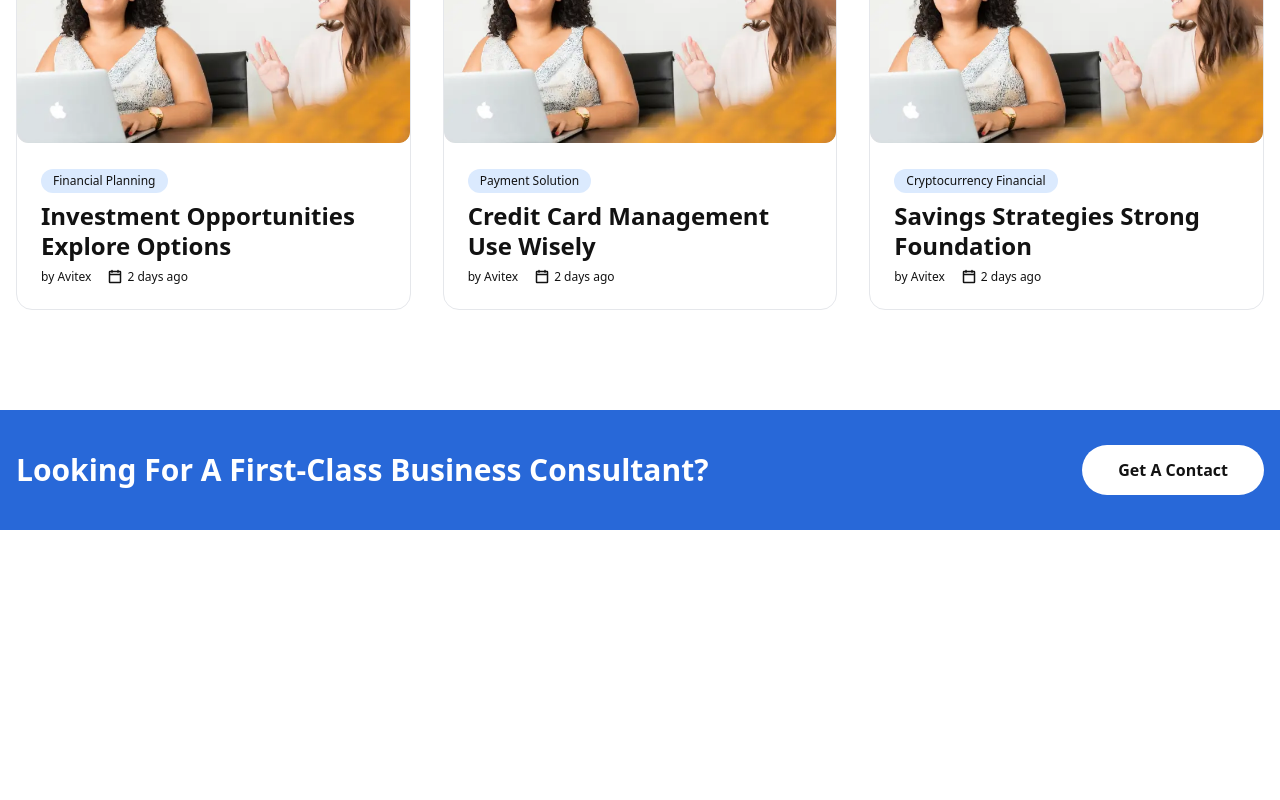
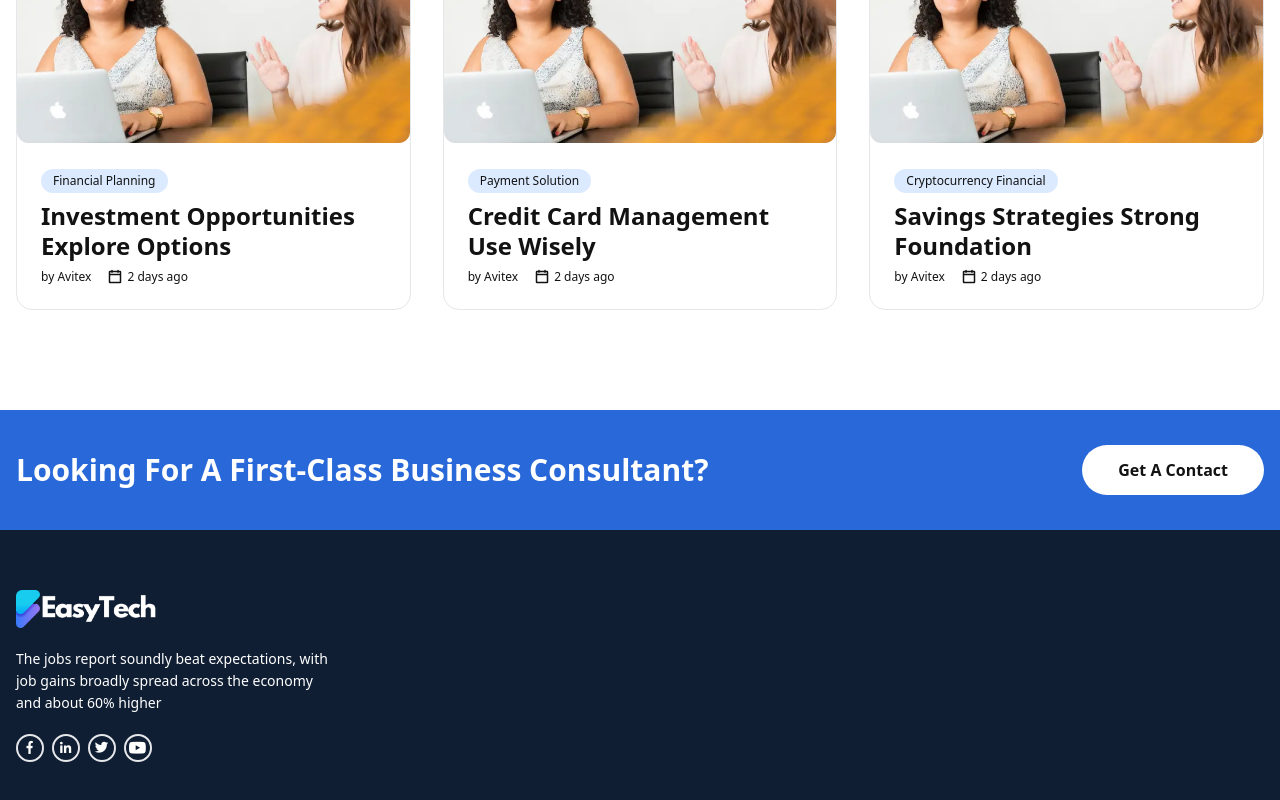
Before and after one commit to panjiasmoroart/next-blog, a Next.js app: page / in a window 1280 px wide. Shown: the part 4781-5581 px from the top of the page. Before the commit the page ends 5311 px from the top, so only its background shows below. Built offline with nearby package versions, Linux system fonts and the light colour scheme.

Commit message:
Footer Component Design - Part 2

```diff
--- a/src/app/page.js
+++ b/src/app/page.js
@@ -12,6 +12,7 @@
 import blogData from '@/data/blog.json'
 import Blog from "@/components/Blog/Blog";
 import Partner from "@/components/Partner/Partner";
+import Footer from "@/components/Footer/Footer";
 
 export default function Home() {
   return (
@@ -31,6 +32,9 @@
           <Testimonial />
           <Blog data={blogData} />
           <Partner className='lg:mt-[100px] sm:mt-16 mt-10' />
+          <footer id="footer">
+            <Footer />
+          </footer>
        </main>
     </div>
   );
--- /dev/null
+++ b/src/components/Footer/Footer.jsx
@@ -0,0 +1,42 @@
+import Image from 'next/image';
+import Link from 'next/link';
+import React from 'react';
+
+const Footer = () => {
+    return (
+        <div className='footer-block bg-[#0f1e33] pt-[60px]'>
+            <div className='container'>
+                <div className='flex max-lg:flex-col max-lg:items-start gap-y-10 pb-10'>
+                    <div className='lg:w-1/4'>
+                        <div className='footer-company-infor flex flex-col justify-between gap-5'>
+                            <Image alt='logo' width={4000} height={4000} className='footer-logo w-[145px]' src='/images/LogoWhite.png' />
+                            <div className='text caption1 text-white'>
+                            The jobs report soundly beat expectations, with job gains broadly spread across the economy and about 60% higher
+                            </div>
+
+                            <div className='list-social flex items-center gap-2'>
+                                <Link className='item rounded-full w-7 h-7 border-2 border-gray flex items-center justify-center' href='https://facebook.com/' target='_blank'>
+                                <i className='icon-facebook text-sm'></i>
+                                </Link>
+
+                                <Link className='item rounded-full w-7 h-7 border-2 border-gray flex items-center justify-center' href='https://linkedin.com/' target='_blank'>
+                                <i className='icon-in text-xs'></i>
+                                </Link>
+
+                                <Link className='item rounded-full w-7 h-7 border-2 border-gray flex items-center justify-center' href='https://twitter.com/' target='_blank'>
+                                <i className='icon-twitter text-xs'></i>
+                                </Link>
+
+                                <Link className='item rounded-full w-7 h-7 border-2 border-gray flex items-center justify-center' href='https://youtube.com/' target='_blank'>
+                                <i className='icon-youtube text-xs'></i>
+                                </Link>
+                            </div>
+                        </div>
+                    </div>
+                </div>
+            </div>
+        </div>
+    );
+ };
+
+ export default Footer;
```
